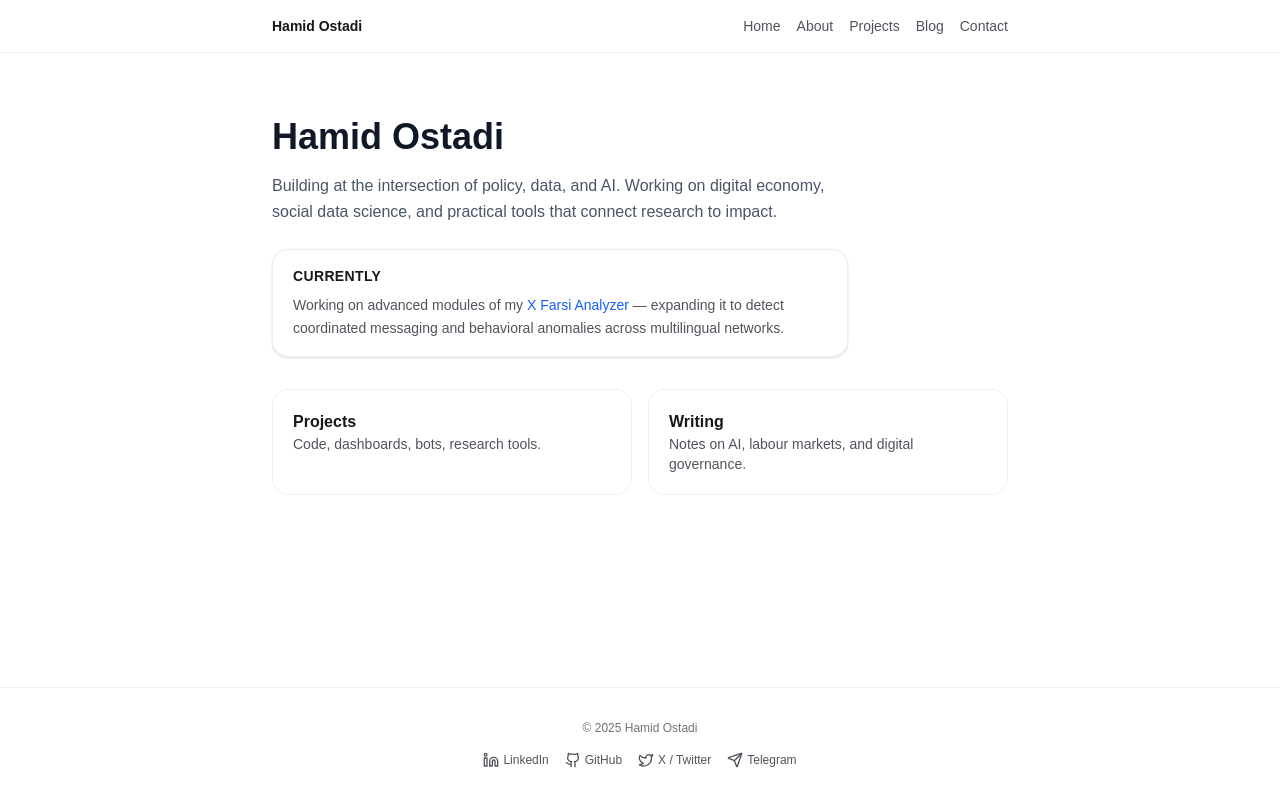
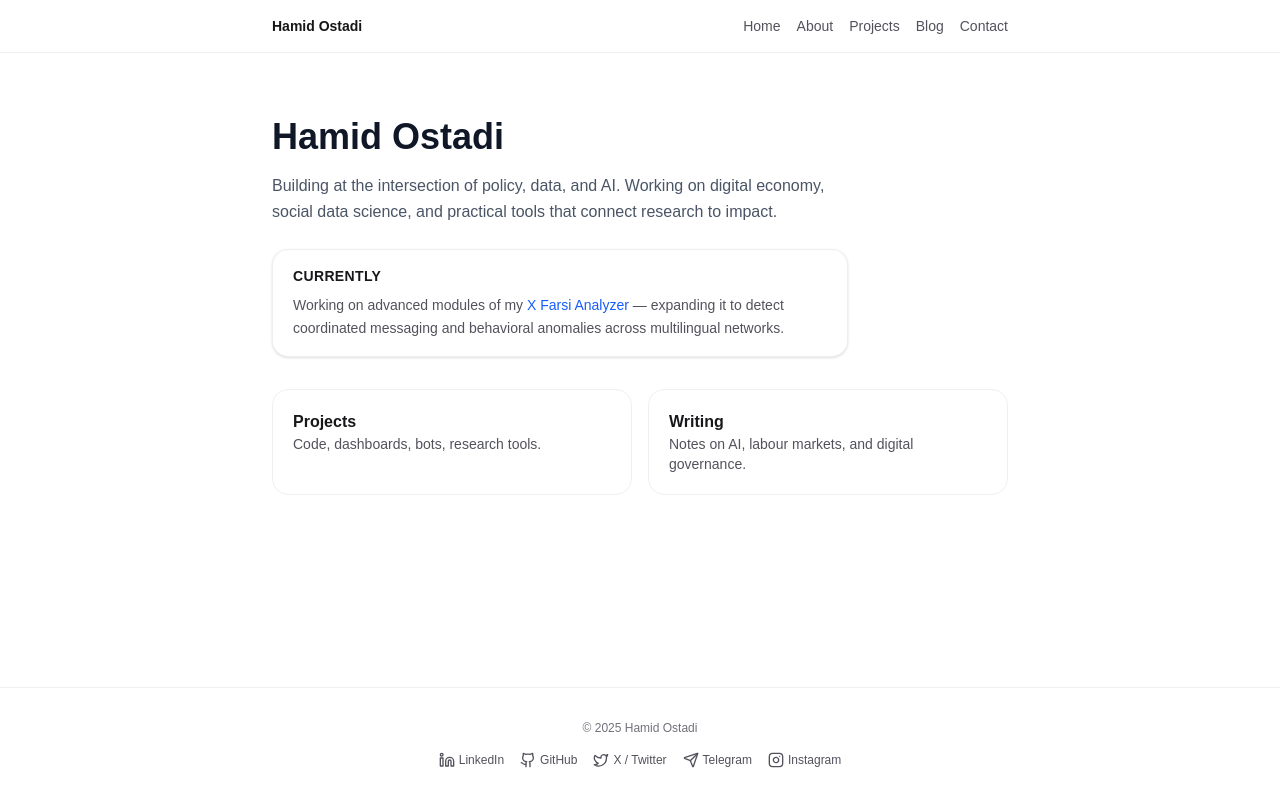
Before and after one commit to HamidOstadi/personal-site, a Next.js app: page / in a window 1280 px wide. Built offline with nearby package versions, Linux system fonts and the light colour scheme.

Commit message:
Add social icons footer + IG (lucide-react)

```diff
--- a/src/app/layout.tsx
+++ b/src/app/layout.tsx
@@ -1,5 +1,5 @@
 import "./globals.css";
-import { Github, Linkedin, Twitter, Send } from "lucide-react";
+import { Github, Linkedin, Twitter, Send, Instagram } from "lucide-react";
 
 export const metadata = {
   title: "Hamid Ostadi — Policy, Data & AI",
@@ -117,6 +117,18 @@ export default function RootLayout({
         <Send className="h-4 w-4" />
         <span className="text-xs font-medium">Telegram</span>
       </a>
+
+      {/* Instagram */}
+      <a
+        href="https://www.instagram.com/hmdostadi/"
+        target="_blank"
+        rel="noopener noreferrer"
+        className="flex items-center gap-1 hover:text-zinc-900 dark:hover:text-zinc-100 transition-colors"
+      >
+      <Instagram className="h-4 w-4" />
+      <span className="text-xs font-medium">Instagram</span>
+      </a>
+
     </div>
   </div>
 </footer>
```
